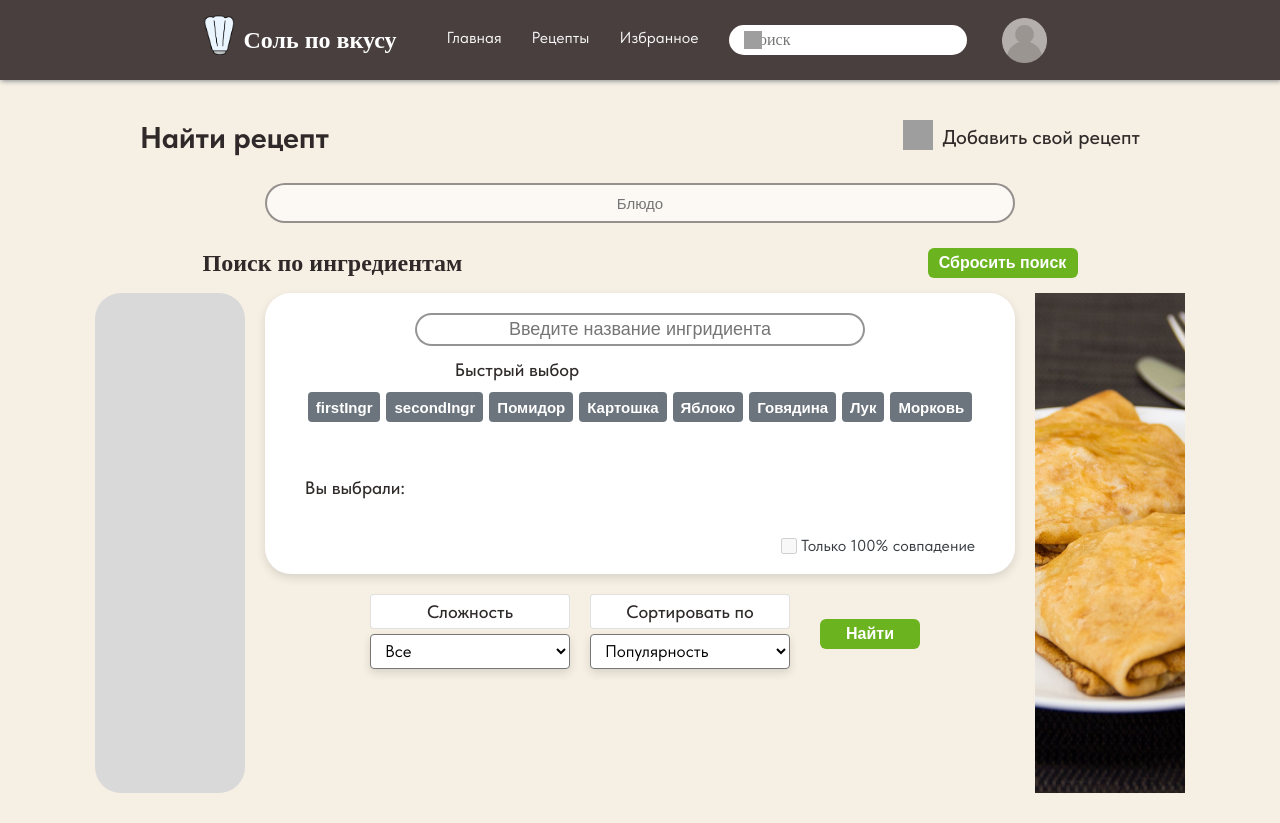
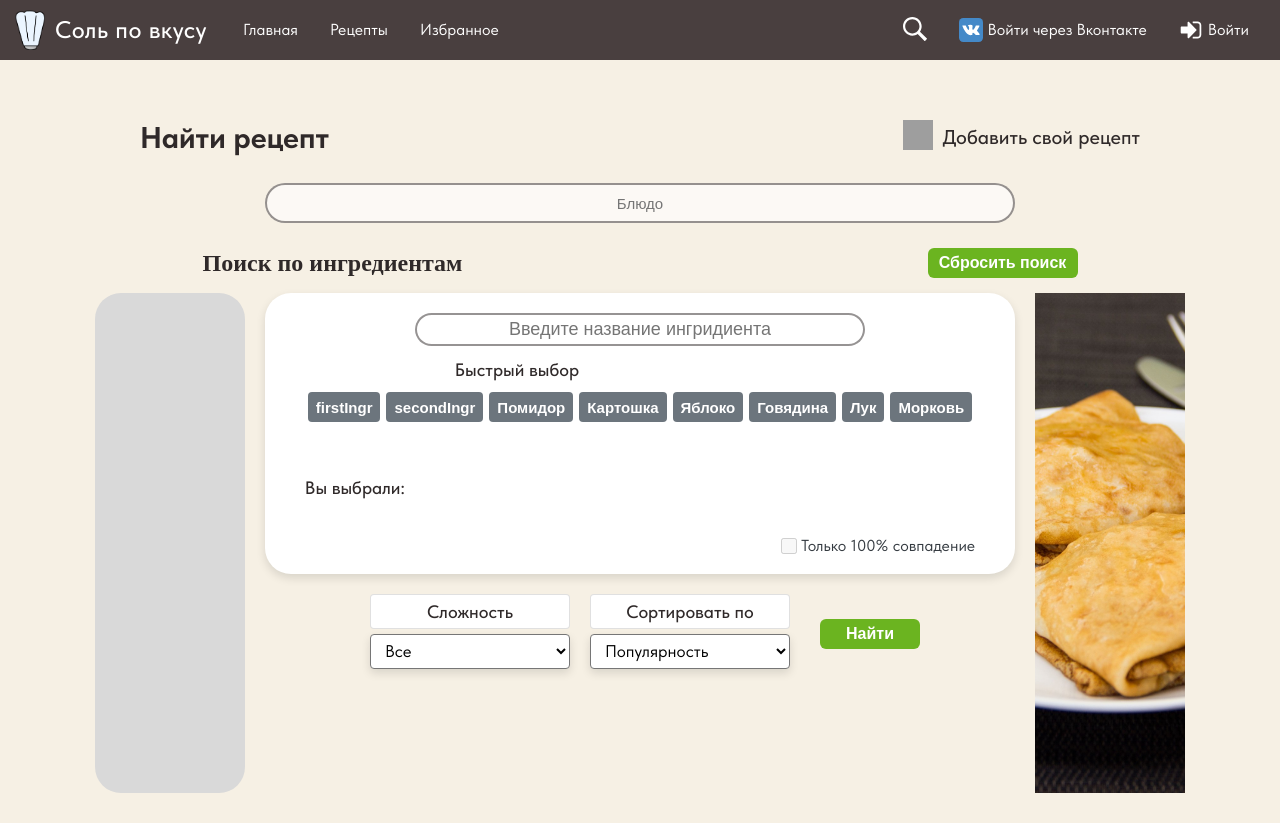
Before and after one commit to mmpechenbku/SaltToTaste, a Django app: page /search/ in a window 1280 px wide. Run offline with Django 4.2, Linux system fonts and the light colour scheme; data comes from the database, SQL or seed files in the repository; style sheets or scripts are compiled from the project's sources; some web fonts are replaced; grey boxes are pictures that could not be loaded.

Commit message:
rework navbar-menu

```diff
--- a/SaltToTasteProject/SaltToTasteProject/static/css/base.css
+++ b/SaltToTasteProject/SaltToTasteProject/static/css/base.css
@@ -1,223 +1,85 @@
-/* Theming */
-@import url("https://fonts.googleapis.com/css2?family=Poppins:wght@400;700&display=swap"); /* import font */
-
-:root{
-    --white: #f9f9f9;
-    --black: #36383F;
-    --gray: #85888C;
-} /* variables*/
-
-/* Reset */
-*{
-    margin: 0;
-    padding: 0;
-}
-body{
-    background-color: rgba(246, 240, 228, 1);
-    font-family: 'Tilda Sans VF';
-    line-height: 1;
-}
-a{
-    text-decoration: none;
-}
-ul{
-    list-style: none;
-}
-.header{
-    background-color: #493F3F;
-    box-shadow: 1px 1px 5px 0px var(--gray);
-    position: fixed;
-    top: 0;
-    width: 100%;
-    z-index: 2;
-}
+.header {
+  display: flex;
+  background-color: #493F3F;
+  box-shadow: 1px 1px 5px 0px var(--gray);
+  position: fixed;
+  top: 0;
+  width: 100%;
+  height: 60px;
+  z-index: 2; }
 
 .header-area {
-    display: flex;
-    justify-content: space-between;
-    height: 80px;
-}
-/* Logo */
-.nav-logo{
-    display: inline-flex;
+  display: flex;
+  align-items: center;
+  flex-wrap: nowrap;
+  white-space: nowrap;
+  width: 100%;
+  max-width: 1280px;
+  margin: 0 auto;
+  padding: 0 15px; }
+
+.logo {
+  display: flex; }
+  .logo a {
+    display: inherit;
     align-items: center;
-    white-space: nowrap;
-}
-.nav-logo a {
-    color: #FFFFFF;
-    font-family: Montserrat;
+    color: #fff;
     font-size: 24px;
-    font-weight: 600;
-    line-height: 37px;
-    letter-spacing: 0em;
-    padding: 0px 5px 0px 5px;
-}
+    font-weight: 500;
+    letter-spacing: 0.5px; }
 
-/*Search Wrap*/
-.search-wrap {
-    display: none;
-    align-items: center;
-    overflow: hidden;
-    width: auto;
-    text-align: left;
-}
-.search-wrap form {
-    position: relative;
-    height: 30px;
-    background: #fff;
-    -moz-border-radius: 40px;
-    -webkit-border-radius: 40px;
-    border-radius: 40px;
-}
-.search-wrap input[type="text"] {
-    width: 100%;
-    height: 30px;
-    outline:none;
-    color: #606060;
-    font: 16px 'Source Sans Pro';
-    padding: 10px 19px;
-    border: 0;
-    background: transparent;
-    -moz-box-sizing: border-box;
-    -webkit-box-sizing: border-box;
-    box-sizing: border-box;
-}
-.search-wrap form input[type="submit"] {
-    cursor: pointer;
-    width: 18px;
-    height: 18px;
-    padding: 0;
-    border: 0;
-    background: url("{% static 'img/search_icon.png' %}") no-repeat center center;
-    background-size: auto 18px;
-    -moz-border-radius: 0;
-    -webkit-border-radius: 0;
-    border-radius: 0;
-}
-.search-wrap form input[type="submit"] {
-    position: absolute;
-    top: 50%;
-    left: 15px;
-    margin: -9px 0 0 0;
-}
+.logo-img {
+  width: 30px;
+  height: 40px;
+  margin-right: 10px; }
 
-/*Button Login*/
-.header-profile {
-    display: inline-flex;
-    align-items: center;
-    margin: 0px 30px 0px 30px;
-}
-.header-profile a {
-    color: #FFF;
-    text-decoration: none;
-    opacity: 0.65;
-    padding: 5px;
-    transition: all .07s ease-in-out;
-}
+.navbar {
+  display: flex;
+  width: 100%;
+  margin-left: 20px; }
 
-.shine-button {
-  display: none;
-  padding: 5px;
-  margin: 10px 5px;
-  position: relative;
-  text-decoration: none;
-  color: #fff;
-  overflow: hidden;
-  border: 2px solid #7749F8;
-  border-radius: 8px;
-  background: #493F3F;
-  font-family: 'Montserrat', sans-serif;
-}
-.shine-button:before {
-  content: "";
-  background: linear-gradient(90deg, rgba(255, 255, 255, .1), rgba(255, 255, 255, .5));
-  height: 50px;
-  width: 50px;
-  position: absolute;
-  top: -8px;
-  left: -75px;
-  transform: skewX(-45deg);
-}
-.shine-button:hover {
-  background: #7749F8;
-}
-.shine-button:hover:before {
-  left: 150px;
-  transition: .5s ease-in-out;
-}
-/* Menu Icon */
-.hamb{
-    cursor: pointer;
-    float: left;
-    padding: 40px 20px;
-}/* Style label tag */
+.navbar__list {
+  height: 100%;
+  display: flex; }
+  .navbar__list li {
+    padding: 1.376rem 1rem; }
+    .navbar__list li a {
+      color: #fff;
+      font-size: 16px; }
+    .navbar__list li a:hover {
+      color: #e9ebee; }
 
-.hamb-line {
-    background: var(--white);
-    display: block;
-    height: 2px;
-    position: relative;
+.navbar__list-right {
+  display: flex;
+  margin-left: auto;
+  align-items: center; }
+  .navbar__list-right li {
+    padding: 0 1rem; }
+    .navbar__list-right li a {
+      display: flex;
+      align-items: center;
+      color: #fff;
+      font-size: 16px; }
+      .navbar__list-right li a img {
+        width: 24px;
+        height: 24px;
+        margin-right: 5px; }
+
+.navbar__item-sign {
+  display: flex;
+  align-items: center; }
+  .navbar__item-sign p {
+    color: #fff;
+    font-size: 16px;
+    cursor: pointer; }
+  .navbar__item-sign img {
     width: 24px;
+    height: 24px;
+    margin-right: 5px;
+    cursor: pointer; }
 
-} /* Style span tag */
+.navbar__item-search img {
+  width: 24px;
+  height: 24px; }
 
-.hamb-line::before,
-.hamb-line::after{
-    background: var(--white);
-    content: '';
-    display: block;
-    height: 100%;
-    position: absolute;
-    transition: all .2s ease-out;
-    width: 100%;
-}
-.hamb-line::before{
-    top: 5px;
-}
-.hamb-line::after{
-    top: -5px;
-}
-
-.side-menu {
-    display: none;
-} /* Hide checkbox */
-/* Toggle menu icon */
-.side-menu:checked ~ nav{
-    max-height: 100%;
-}
-.side-menu:checked ~ .hamb .hamb-line {
-    background: transparent;
-}
-.side-menu:checked ~ .hamb .hamb-line::before {
-    transform: rotate(-45deg);
-    top:0;
-}
-.side-menu:checked ~ .hamb .hamb-line::after {
-    transform: rotate(45deg);
-    top:0;
-}
-/* Nav menu */
-.nav-menu{
-    height: 100%;
-    position: fixed;
-    overflow: hidden;
-    max-height: 0;
-    margin-top: 80px;
-    transition: max-height .5s ease-out;
-    z-index: 1;
-    background-color: #493F3F;
-
-}
-.menu a{
-    display: block;
-    color: var(--white);
-}
-.menu a:hover{
-    background-color: var(--gray);
-}
-.menu li#menu-auth {
-        display: inherit;
-    }
-.profile-button {
-    display: flex;
-}
+/*# sourceMappingURL=base.css.map */
--- a/SaltToTasteProject/SaltToTasteProject/static/css/style.css
+++ b/SaltToTasteProject/SaltToTasteProject/static/css/style.css
@@ -1,11 +1,26 @@
 @import url("sign.css");
 @import url("base.css");
-@import url("adaptation.css");
+/*@import url("adaptation.css");*/
 @import url("fonts.css");
 *, *::before, *::after {
   box-sizing: border-box;
+
 }
-
+*{
+    margin: 0;
+    padding: 0;
+}
+a {
+    text-decoration: none;
+}
+ul {
+    list-style: none;
+}
+body{
+    background-color: rgba(246, 240, 228, 1);
+    font-family: 'Tilda Sans VF';
+    line-height: 1;
+}
 
 .container {
     display: block;
--- a/SaltToTasteProject/SaltToTasteProject/static/js/popup.js
+++ b/SaltToTasteProject/SaltToTasteProject/static/js/popup.js
@@ -1,4 +1,4 @@
-let btnSign = document.querySelector(".shine-button_signin");
+let btnSign = document.querySelector(".navbar__item-sign_link");
 
 btnSign.onclick = () => {
     let popupUp = document.querySelector(".signup__popup");
--- /dev/null
+++ b/SaltToTasteProject/SaltToTasteProject/static/scss/base.scss
@@ -0,0 +1,101 @@
+
+.header {
+    display: flex;
+    background-color: #493F3F;
+    box-shadow: 1px 1px 5px 0px var(--gray);
+    position: fixed;
+    top: 0;
+    width: 100%;
+    height: 60px;
+    z-index: 2;
+}
+
+.header-area {
+    display: flex;
+    align-items: center;
+    flex-wrap: nowrap;
+    white-space: nowrap;
+    width: 100%;
+    max-width: 1280px;
+    margin: 0 auto;
+    padding: 0 15px;
+}
+
+.logo {
+    display: flex;
+    a {
+        display: inherit;
+        align-items: center;
+        color: #fff;
+        font-size: 24px;
+        font-weight: 500;
+        letter-spacing: 0.5px;
+    }
+}
+.logo-img {
+    width: 30px;
+    height: 40px;
+    margin-right: 10px;
+}
+
+.navbar {
+    display: flex;
+    width: 100%;
+    margin-left: 20px;
+}
+
+.navbar__list {
+    height: 100%;
+    display: flex;
+    li {
+        padding: 1.376rem 1rem;
+        a {
+            color: #fff;
+            font-size: 16px;
+        }
+        a:hover {
+            color: #e9ebee;
+        }
+    }
+}
+
+.navbar__list-right {
+    display: flex;
+    margin-left: auto;
+    align-items: center;
+    li{
+        padding: 0 1rem;
+        a {
+            display: flex;
+            align-items: center;
+            color: #fff;
+            font-size: 16px;
+            img {
+                width: 24px;
+                height: 24px;
+                margin-right: 5px;
+            }
+        }
+    }
+}
+.navbar__item-sign {
+    display: flex;
+    align-items: center;
+    p {
+        color: #fff;
+        font-size: 16px;
+        cursor: pointer;
+    }
+    img {
+        width: 24px;
+        height: 24px;
+        margin-right: 5px;
+        cursor: pointer;
+    }
+}
+.navbar__item-search {
+    img {
+        width: 24px;
+        height: 24px;
+    }
+}
--- a/SaltToTasteProject/SaltToTasteProject/templates/base_layout.html
+++ b/SaltToTasteProject/SaltToTasteProject/templates/base_layout.html
@@ -18,19 +18,62 @@
 
 </head>
 <body>
-    <!-- Navigation bar -->
+    <header class="header">
+
+        <div class="header-area">
+            <!--<input class="side-menu" type="checkbox" id="side-menu"/>
+            <label class="hamb" for="side-menu"><span class="hamb-line"></span></label>-->
+            <div class="logo">
+                <a href="{% url 'home' %}">
+                    <img class="logo-img" src="{% static 'img/logo.png' %}" alt="">
+                    Cоль по вкусу
+                </a>
+            </div>
+
+            <div class="navbar">
+                <ul class="navbar__list">
+                    <li><a href="{% url 'home' %}">Главная</a></li>
+                    <li><a href="{% url 'search' %}">Рецепты</a></li>
+                    <li><a href="{% url 'collections' %}">Избранное</a></li>
+                </ul>
+                <ul class="navbar__list-right">
+                    <li class="navbar__item-search">
+                        <img src="{% static 'img/svg_image/search.svg' %}" alt="">
+                    </li>
+                    <li class="navbar__item-vk">
+                        <a href="">
+                            <img src="{% static 'img/svg_image/sign_vk.svg' %}" alt="">
+                                Войти через Вконтакте
+                        </a>
+                    </li>
+                    <li class="navbar__item-sign">
+                        <img src="{% static 'img/svg_image/sign.svg' %}" alt="">
+                        <p class="navbar__item-sign_link">Войти</p>
+                    </li>
+                </ul>
+            </div>
+
+        </div>
+
+    </header>
+
+
+
+
+
+  <!--  &lt;!&ndash; Navigation bar &ndash;&gt;
     <header class="header">
     <div class="header-area">
-                <!-- Hamburger icon -->
+                &lt;!&ndash; Hamburger icon &ndash;&gt;
         <input class="side-menu" type="checkbox" id="side-menu"/>
         <label class="hamb" for="side-menu"><span class="hamb-line"></span></label>
-        <!-- Logo -->
+        &lt;!&ndash; Logo &ndash;&gt;
         <div class="nav-logo">
             <a href="{% url 'home' %}"><img src="{% static 'img/logo.png' %}" alt="" width="30" height="40"></a>
             <a href="{% url 'home' %}" class="logo">Соль по вкусу</a>
         </div>
 
-        <!-- Menu -->
+        &lt;!&ndash; Menu &ndash;&gt;
 
         <nav class="nav-menu">
             <ul class="menu">
@@ -52,7 +95,7 @@
             <a href="{% url 'registration' %}" class="shine-button shine-button_signup">Зарегистрироваться</a>
         </div>
     </div>
-    </header>
+    </header>-->
     <div class="container">
     {% block content %}
     {% endblock %}
```
Also changed, not shown: SaltToTasteProject/SaltToTasteProject/static/img/svg_image/search.svg (added), SaltToTasteProject/SaltToTasteProject/static/img/svg_image/sign.svg (added), SaltToTasteProject/SaltToTasteProject/static/img/svg_image/sign_vk.svg (added), 1 other file.
